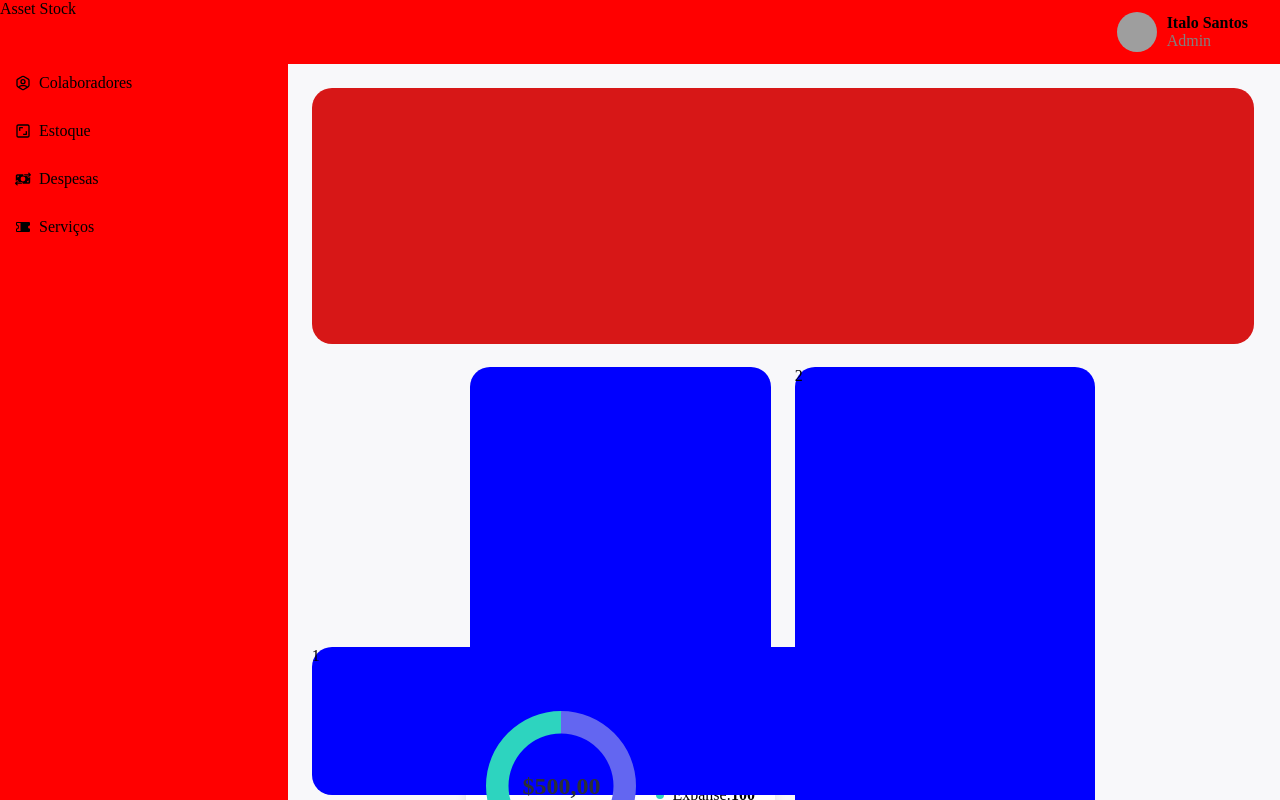
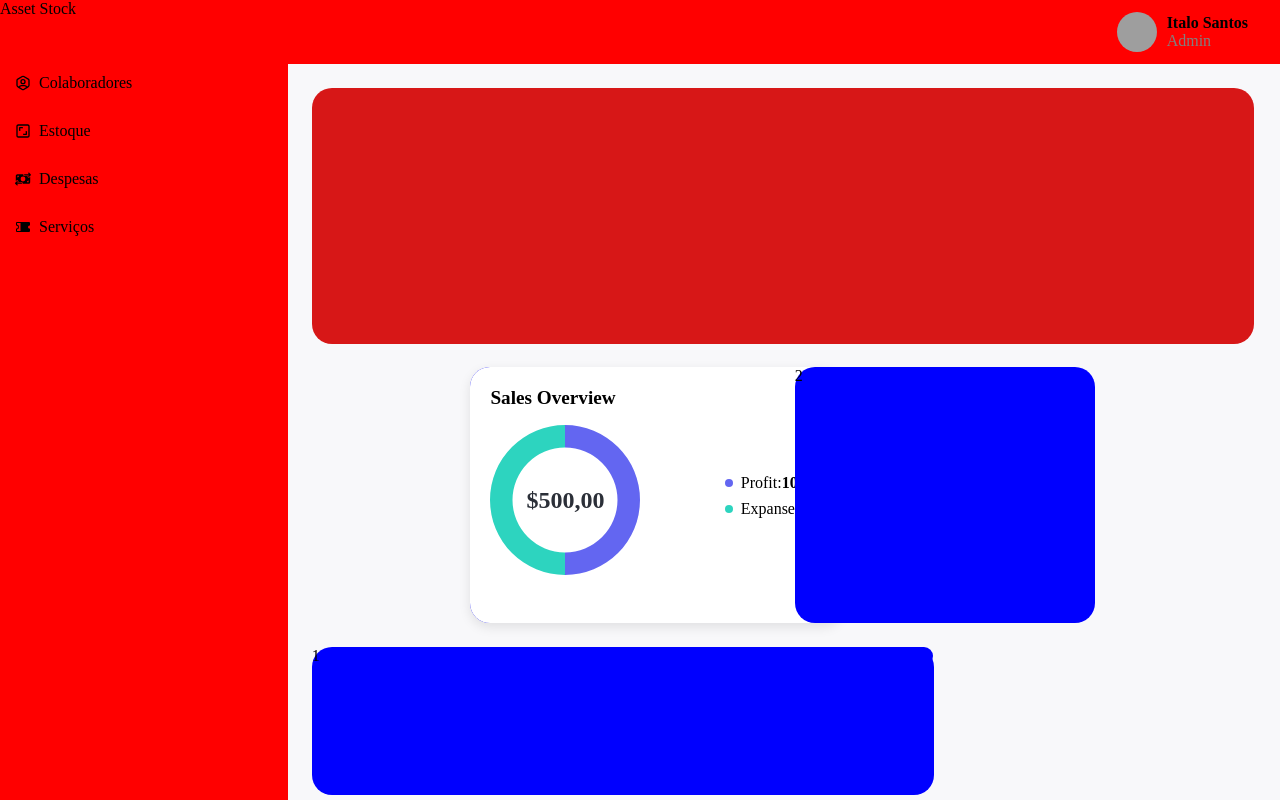
Before and after one commit to italo1033/asset-stock, a Next.js app: page / in a window 1280 px wide. Shown: the top 800 px of the page. Built offline with nearby package versions, Linux system fonts and the light colour scheme; grey boxes are pictures that could not be loaded.

Commit message:
ajustando style  salesgraphic

```diff
--- a/src/app/components/GraficPage/SalesGraphic.module.css
+++ b/src/app/components/GraficPage/SalesGraphic.module.css
@@ -1,17 +1,16 @@
-.container {
-    display: flex;
-    justify-content: center;
-    align-items: center;
-    height: 100vh;
-  }
-
-  .card {
-    width: 350px;
+.card {
+    width: 373px;
     padding: 20px;
     background-color: white;
-    border-radius: 12px;
+    border-radius: 20px;
     box-shadow: 0 4px 12px rgba(0, 0, 0, 0.1);
+    height: 16rem;
     text-align: center;
+  }
+  .contentTitle{
+    width: 100%;
+    display: flex;
+    justify-content: flex-start;
   }
 
   .title {
--- a/src/app/components/GraficPage/SalesGraphic.tsx
+++ b/src/app/components/GraficPage/SalesGraphic.tsx
@@ -12,18 +12,18 @@ export default function SalesGraphic({ Profit, Expanse }: { Profit: number; Expa
     labels: ["Profit", "Expanse"],
     datasets: [
       {
-        data: [Profit, Expanse], // Valores do gráfico
-        backgroundColor: ["#6366F1", "#2DD4BF"], // Cores do gráfico
+        data: [Profit, Expanse],
+        backgroundColor: ["#6366F1", "#2DD4BF"],
         borderWidth: 0,
       },
     ],
   };
 
   const options = {
-    cutout: "70%", // Tamanho do centro vazio do gráfico
+    cutout: "70%",
     plugins: {
       legend: {
-        display: false, // Oculta a legenda padrão
+        display: false,
       },
     },
   };
@@ -31,7 +31,9 @@ export default function SalesGraphic({ Profit, Expanse }: { Profit: number; Expa
   return (
     <div className={styles.container}>
       <div className={styles.card}>
-        <h3 className={styles.title}>Sales Overview</h3>
+        <div className={styles.contentTitle} >
+          <h3 className={styles.title}>Sales Overview</h3>
+        </div>
         <div className={styles.content}>
           <div className={styles.chartContainer}>
             <Doughnut data={data} options={options} />
```
